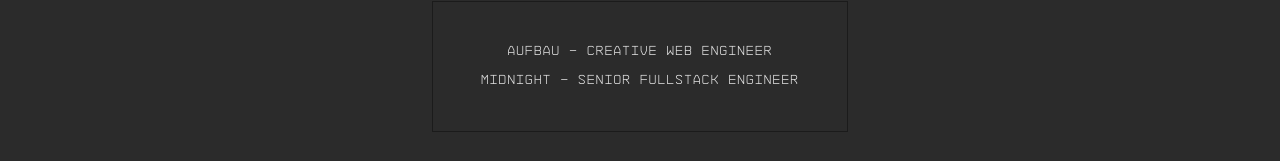
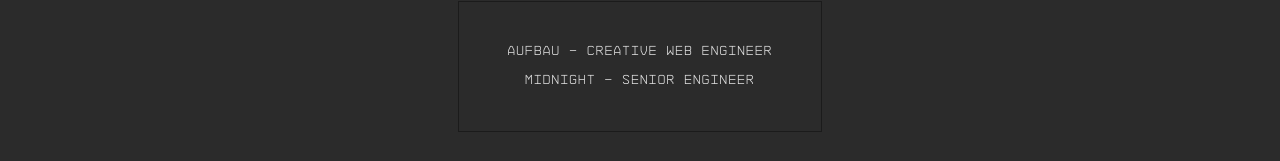
Before and after one commit to aufbau-io/NIELS, a SvelteKit app: page /technology in a window 1280 px wide. Shown: the part 334-495 px from the top of the page. Built offline with nearby package versions, Linux system fonts and the light colour scheme; no server answers.

Commit message:
edit title

```diff
--- a/src/routes/technology/+page.svelte
+++ b/src/routes/technology/+page.svelte
@@ -9,7 +9,7 @@
 	</div> -->
   <!-- <h1>TECHNOLOGY<br>-</h1> -->
   <a href="https://aufbau.io" target="_blank" rel="noreferrer"><p>Aufbau - creative web engineer</p></a>
-  <a href="https://midnight.agency" target="_blank" rel="noreferrer"><p>Midnight - senior fullstack engineer</p></a>
+  <a href="https://midnight.agency" target="_blank" rel="noreferrer"><p>Midnight - senior engineer</p></a>
   <!-- <a href="https://iota.health" target="_blank" rel="noreferrer"><p>IOTA - CTO / Co-Founder</p></a> -->
 	<!-- <p>IOTA - Co-Founder</p> -->
 </div>
```
